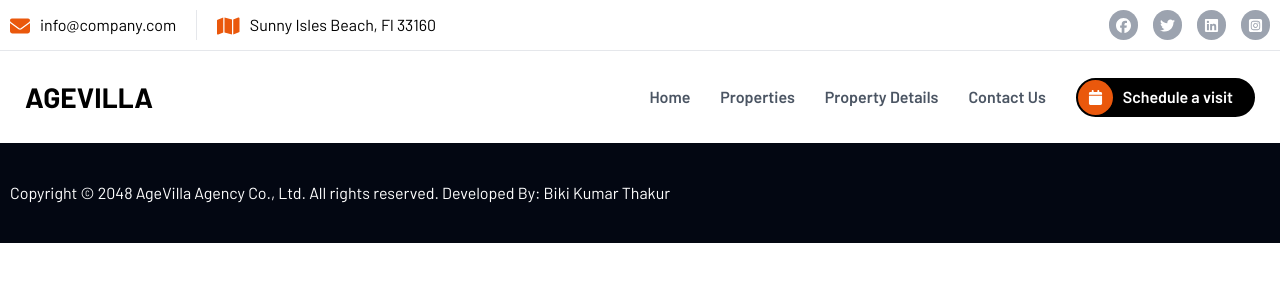
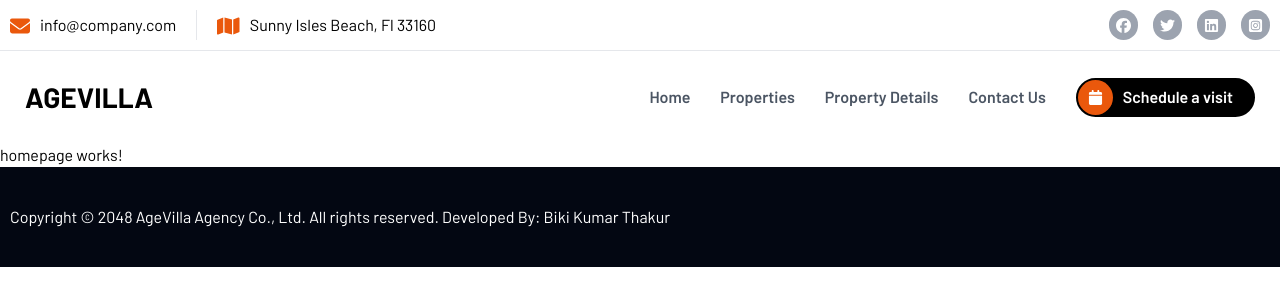
Before and after one commit to Biki101/age-villa, an Angular app: page / in a window 1280 px wide. Shown: the top 306 px of the page. Built offline with nearby package versions, Linux system fonts and the light colour scheme; a web font is replaced by a local one.

Commit message:
added homepage component file

```diff
--- a/src/app/app.component.html
+++ b/src/app/app.component.html
@@ -1,2 +1,3 @@
 <app-header></app-header>
+<app-homepage></app-homepage>
 <app-footer></app-footer>
--- a/src/app/app.component.ts
+++ b/src/app/app.component.ts
@@ -2,11 +2,12 @@ import { Component } from '@angular/core';
 import { RouterOutlet } from '@angular/router';
 import { HeaderComponent } from './components/header/header.component';
 import { FooterComponent } from './components/footer/footer.component';
+import { HomepageComponent } from './components/homepage/homepage.component';
 
 @Component({
   selector: 'app-root',
   standalone: true,
-  imports: [RouterOutlet, HeaderComponent, FooterComponent],
+  imports: [RouterOutlet, HeaderComponent, FooterComponent, HomepageComponent],
   templateUrl: './app.component.html',
   styleUrl: './app.component.scss',
 })
--- /dev/null
+++ b/src/app/components/homepage/homepage.component.html
@@ -0,0 +1 @@
+<p>homepage works!</p>
```
Also changed, not shown: src/app/components/homepage/homepage.component.ts (added, +12 -0 lines), src/app/components/homepage/homepage.component.scss (added), 1 other file (tests, documents, lock files or other folders).
